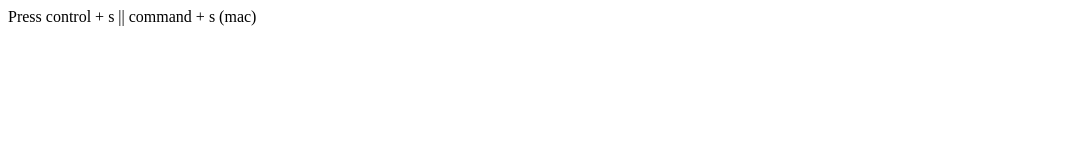
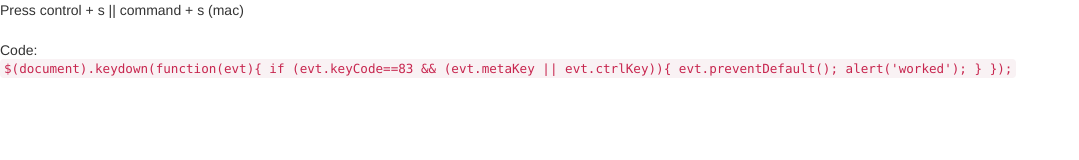
Before and after one commit to evanmthw/jquery-snippets, a plain HTML site: page keyboard_shortcut.html in a window 1280 px wide. Shown: the whole page, without its empty margins (0-1079 px from the left). Drawn offline with nearby package versions, Linux system fonts and the light colour scheme.

Commit message:
Add bootstrap and code snippet preview

```diff
--- a/keyboard_shortcut.html
+++ b/keyboard_shortcut.html
@@ -1,3 +1,6 @@
+<head>
+<link href="https://maxcdn.bootstrapcdn.com/bootstrap/3.3.7/css/bootstrap.min.css" rel="stylesheet" integrity="sha384-BVYiiSIFeK1dGmJRAkycuHAHRg32OmUcww7on3RYdg4Va+PmSTsz/K68vbdEjh4u" crossorigin="anonymous">
+</head>
 <script src="https://ajax.googleapis.com/ajax/libs/jquery/3.1.0/jquery.min.js"></script>
 <script>
 $(document).keydown(function(evt){
@@ -9,3 +12,17 @@ $(document).keydown(function(evt){
 </script>
 
 Press control + s || command + s (mac)
+
+<br>
+<br>
+
+Code:
+<br>
+<code>
+$(document).keydown(function(evt){
+    if (evt.keyCode==83 && (evt.metaKey || evt.ctrlKey)){
+        evt.preventDefault();
+        alert('worked');
+    }
+});
+</code>
```
Also changed, not shown: index.html (+4 -0 lines).
